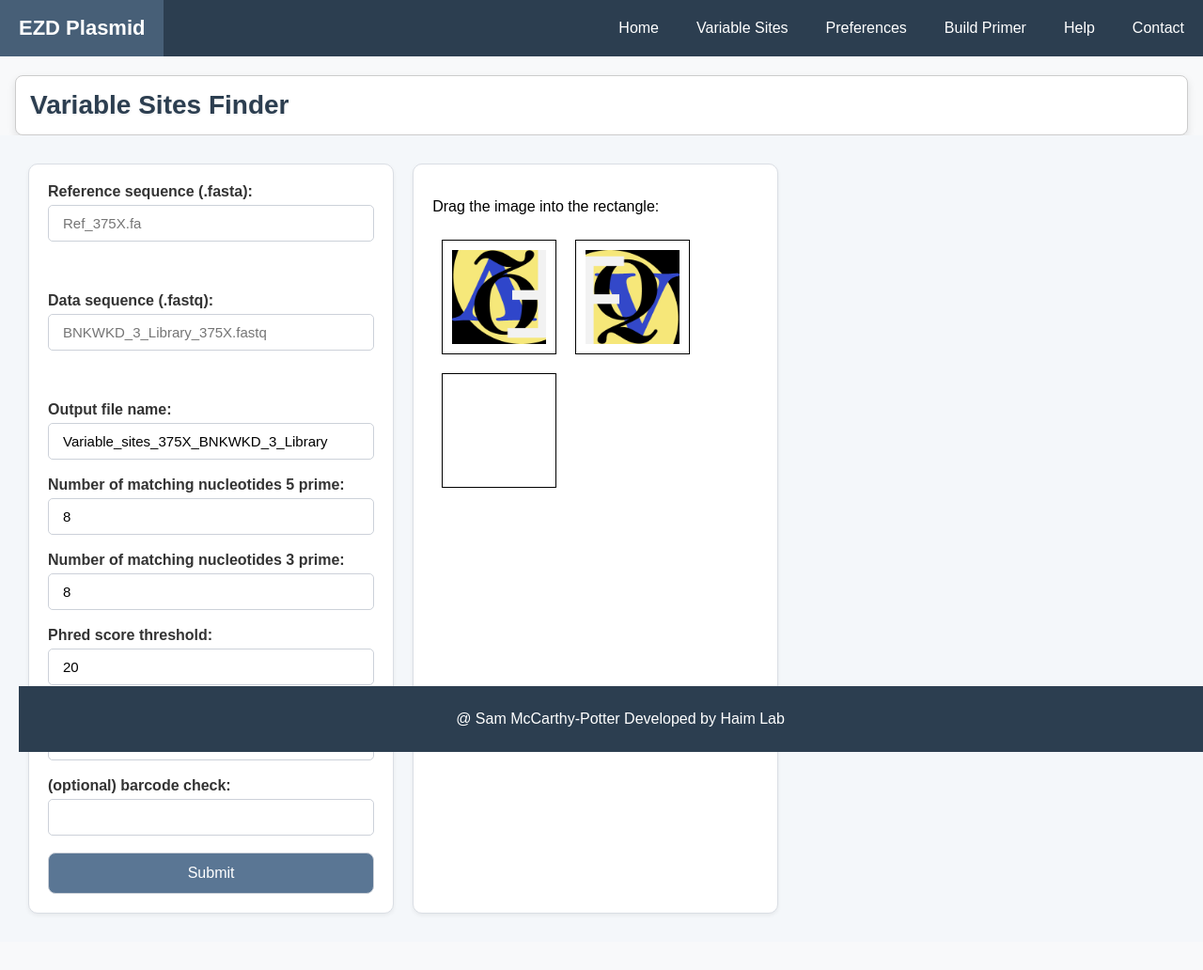
After one commit to haimlab/EZDMS, a Flask app: template templates/Test.html in a window 1280 px wide. The commit adds this page. Shown: the whole page at 94% size. Run offline with Flask 3, Linux system fonts and the light colour scheme; the template is opened without the code that fills it, so the values that code supplies are empty; parts of the project's set-up code (start-up, migrations or seed data) failed here and were passed over.

Commit message:
Test tutorial

```diff
--- a/templates/FQ_VSearch.html
+++ b/templates/FQ_VSearch.html
@@ -16,7 +16,7 @@
             <form method="post" enctype="multipart/form-data">
                 <div class="center">
                     <label for="fastaFile">Reference sequence (.fasta):</label>
-                    <input type="file" id="fastaFile" name="file1" accept=".fasta,.fa" />
+                    <input type="file" id="fastaFile" name="file1" accept=".fasta,.fa" value="/Users/smccarthypotter/FQ_VSearch/static/Ref_375X.fa"/>
                     <span class="error" style="display:none;color:red;">Only accepts .fasta or .fa formats.</span>
                     <br><br>
                     <label for="fastqFile">Data sequence (.fastq):</label>
--- /dev/null
+++ b/templates/Test.html
@@ -0,0 +1,242 @@
+{% extends "base.html" %}
+
+<script src="scripts/scripts.js"></script>
+
+{% block content %}
+<div class="title-container">
+    <div class="inner-title">
+        <h1 class="page-title">Variable Sites Finder</h1>
+    </div>
+</div>
+
+<!DOCTYPE html>
+<html lang="en">
+<head>
+  <meta charset="UTF-8">
+  <meta name="viewport" content="width=device-width, initial-scale=1.0">
+  <style>
+
+    #div1, #div2, #div3 {
+      float: left;
+      width: 100px;
+      height: 100px;
+      margin: 10px;
+      padding: 10px;
+      border: 1px solid black;
+    }
+
+
+/* Base container styles */
+.container {
+    display: flex;
+    justify-content: flex-start;
+    padding: 20px;
+    box-sizing: border-box;
+    margin-bottom: 30px;
+    background-color: #f4f7fa;
+}
+
+.title-container {
+    width: 100%;
+    background-color: #f8f9fa;
+    padding: 0px;
+    box-sizing: border-box;
+}
+
+.inner-title {
+    background-color: #fff;
+    margin: 0 auto;
+    padding: 15px;
+    border: 1px solid #ccc;
+    border-radius: 8px;
+    box-shadow: 0 4px 8px rgba(0, 0, 0, 0.1);
+    max-width: 95%;
+}
+
+.page-title {
+    text-align: Left;
+    color: #2c3e50;
+    font-family: 'Arial', sans-serif;
+    margin-left: 20px;
+    font-size: 28px;
+    font-weight: bold;
+    margin: 0;
+    text-shadow: 0px 1px 3px rgba(0, 0, 0, 0.1);
+}
+
+.container .box {
+    width: 28%;
+    padding: 20px;
+    background-color: #ffffff;
+    border: 1px solid #dadee4;
+    border-radius: 10px;
+    box-shadow: 0 2px 4px rgba(0, 0, 0, 0.06);
+    margin: 10px;
+}
+
+
+.center-form label {
+    display: block;
+    margin-bottom: 5px;
+    font-size: 16px;
+    color: #333;
+    font-weight: bold;
+}
+
+.container input[type="file"],
+.container input[type="text"],
+.container input[type="number"],
+.container input[type="image"],
+.container button {
+    width: 100%;
+    padding: 10px 15px;
+    margin-bottom: 0px;
+    border: 1px solid #ccd1d9;
+    border-radius: 5px;
+    box-sizing: border-box;
+    font-size: 15px;
+}
+.container .submit-btn {
+    background-color: #5a7694;
+    color: white;
+    font-size: 16px;
+    padding: 12px 20px;
+    border-radius: 8px;
+    transition: background-color 0.3s ease, transform 0.2s ease;
+}
+
+.container .submit-btn:hover {
+    background-color: #475F77;
+    box-shadow: 0 2px 8px rgba(0, 0, 0, 0.2);
+    transform: translateY(-2px);
+}
+
+
+
+  </style>
+</head>
+<body>
+    <div class="container">
+        <!-- Box 1 -->
+        <div class="box">
+            <div class="center-form">
+                <form method="post" enctype="multipart/form-data">
+                    <div class="center">
+                        <label for="fastaFile">Reference sequence (.fasta):</label>
+                        <input type="text" id="file_name" name="file_name" placeholder="Ref_375X.fa"><br><br>
+                        <span class="error" style="display:none;color:red;">Only accepts .fasta or .fa formats.</span>
+                        <br><br>
+                        <label for="fastqFile">Data sequence (.fastq):</label>
+                        <input type="text" id="file_name" name="file_name" placeholder="BNKWKD_3_Library_375X.fastq"><br><br>
+                        <span class="error" style="display:none;color:red;">Only accepts .fastq format.</span><br><br>
+
+                        <label for="lname">Output file name:</label>
+                        <input type="text" id="file_name" name="file_name" value="Variable_sites_375X_BNKWKD_3_Library"><br><br>
+
+                        <label for="lname"> Number of matching nucleotides 5 prime:</label>
+                        <input type="number" id="distance_5_prime" name="distance_5_prime" value="8" min="0" max="99"><br><br>
+                        <label for="lname">Number of matching nucleotides 3 prime:</label>
+                        <input type="number" id="nucleotide_match" name="nucleotide_match" value="8" min="0" max="99"><br><br>
+
+                        <label for="fname">Phred score threshold:</label>
+                        <input type="number" id="phred_score" name="phred_score" value="20" min="0" max="99"><br><br>
+
+                        <label for="fname">Number of variable sites:</label>
+                        <input type="number" id="variable_sites_number" name="variable_sites_number" value="2" min="1" max="5"><br><br>
+
+                        <label for="lname">(optional) barcode check:</label>
+                        <input type="text" id="barcode" name="barcode" value=""><br><br>
+                    </div>
+
+                    <button type="submit" class="submit-btn">Submit</button>
+                </form>
+            </div>
+        </div>
+
+        <!-- Box 2 -->
+        <div class="box">
+            <div class="help-section">
+                  <!-- The clickable image -->
+                    <p>Drag the image into the rectangle:</p>
+
+                    <!-- Drop zones -->
+                    <div id="div1" ondrop="drop(event)" ondragover="allowDrop(event)">
+                        <img src="static/A0L.png" draggable="true" ondragstart="drag(event)" id="BNKWKD_3_Library_375X.fastq" width="100" height="100"style="cursor: pointer;">
+
+                    </div>
+                    <div id="div2" ondrop="drop(event)" ondragover="allowDrop(event)">
+                        <img src="static/FGV.png" draggable="true" ondragstart="drag(event)" id="Ref_375X.fa" width="100" height="100" style="cursor: pointer;">
+
+                    </div>
+                    <div id="div3" ondrop="drop(event)" ondragover="allowDrop(event)"></div>
+        </div>
+    </div>
+
+
+
+
+  <script>
+   // Links for the images (can be different files or URLs)
+    const fileLink1 = 'static/BNKWKD_3_Library_375X.fastq';  // Replace with the link to the first file
+    const fileLink2 = 'static/Ref_375X.fa'; // Replace with the link to the second file
+
+    // Image 1 (drag1) click handler to open the file in a new tab
+    document.getElementById('BNKWKD_3_Library_375X.fastq').addEventListener('click', function() {
+      window.open(fileLink1, '_blank');  // Opens the first file in a new tab
+    });
+
+    // Image 2 (drag2) click handler to open the file in a new tab
+    document.getElementById('Ref_375X.fa').addEventListener('click', function() {
+      window.open(fileLink2, '_blank');  // Opens the second file in a new tab
+    });
+
+    let isDragging = false;
+
+    // Detect if user is dragging or clicking
+    img.addEventListener('mousedown', () => {
+      isDragging = false;  // Assume it's a click initially
+    });
+
+    img.addEventListener('mousemove', () => {
+      isDragging = true;  // It's a drag if mouse moves
+    });
+
+    // If it's not a drag, open the file in a new tab
+    img.addEventListener('click', (e) => {
+      if (isDragging) {
+        e.preventDefault();  // Prevent the default click action if it's a drag
+        isDragging = false;
+      } else {
+        openFileInNewTab(fileUrl);
+      }
+    });
+
+    // Function to open the file in a new tab
+    function openFileInNewTab(url) {
+      window.open(url, '_blank');  // Open the file URL in a new tab
+    }
+
+    function drag(ev) {
+      ev.dataTransfer.setData("text", ev.target.id);  // Store image ID during drag
+    }
+
+    // Function to allow the drop on the target divs or text input
+    function allowDrop(ev) {
+      ev.preventDefault();  // Allow the drop
+    }
+
+    // Function to handle the drop event
+    function drop(ev) {
+      ev.preventDefault();  // Prevent default drop behavior
+
+      var data = ev.dataTransfer.getData("text");  // Get the dragged element ID
+      var draggedElement = document.getElementById(data);
+
+      // Append the dragged image to the target div
+      ev.target.appendChild(draggedElement);
+
+      // Check if the drop target is the text input field
+    }
+  </script>
+</body>
+{% endblock %}
--- a/templates/css/styles.css
+++ b/templates/css/styles.css
@@ -133,6 +133,7 @@ All Pages CSS
 .container input[type="file"],
 .container input[type="text"],
 .container input[type="number"],
+.container input[type="image"],
 .container button {
     width: 100%;
     padding: 10px 15px;
--- a/templates/home_page.html
+++ b/templates/home_page.html
@@ -11,4 +11,6 @@
     <p>This is the main area of the home page where specific content can be placed.</p>
     <!-- You can add more HTML elements as needed -->
 </div>
+
+
 {% endblock %}
```
Also changed, not shown: templates/Help_page.html (+64 -19 lines), static/A0L.png (added), static/FGV.png (added), templates/static/FGV.png (added), 3 other files.
